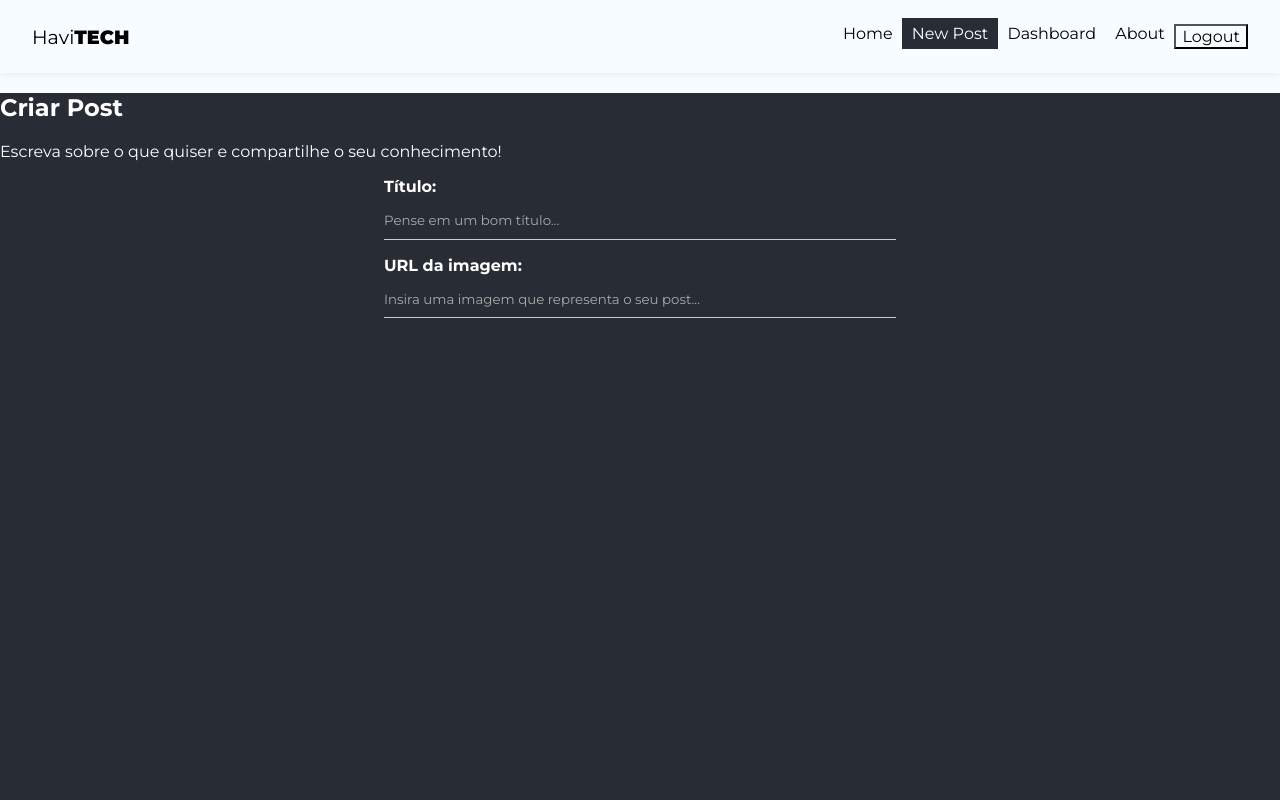
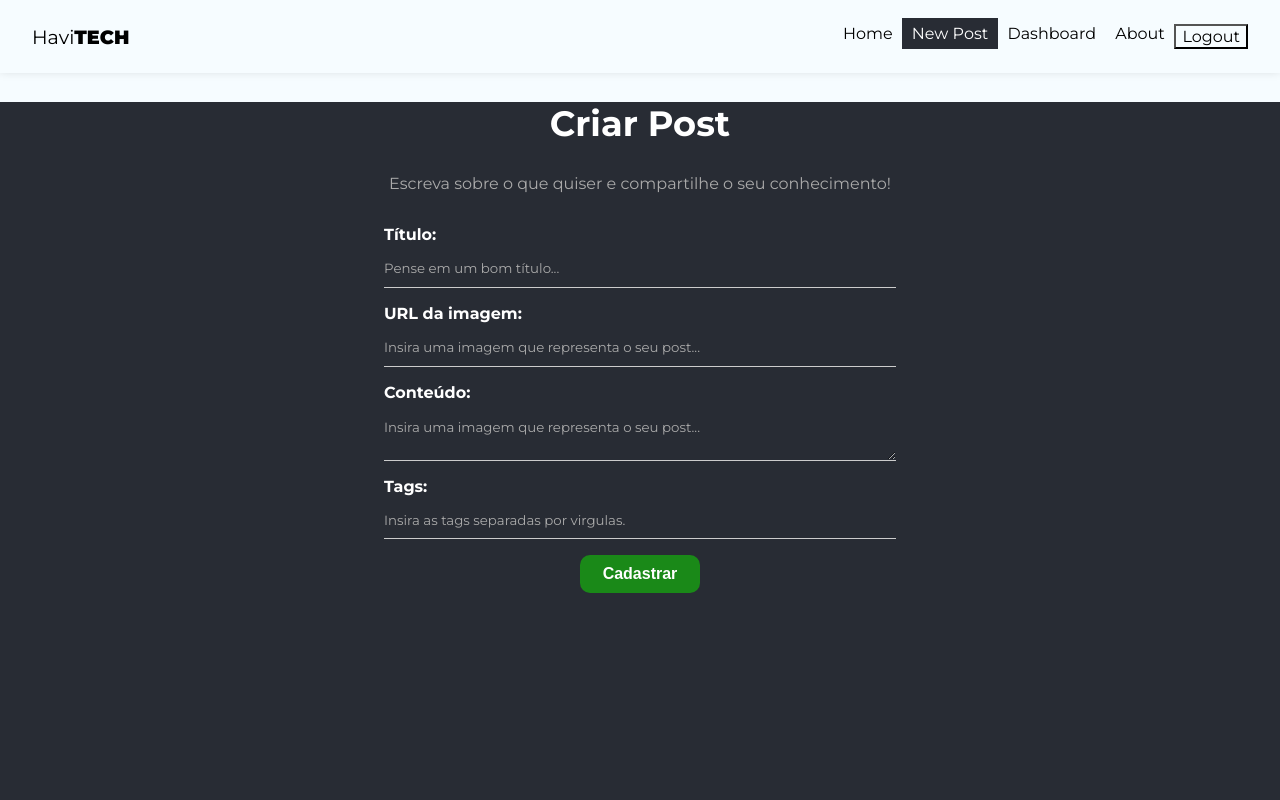
Before and after one commit to JonathasRosa/HaviTechProse, a React (Create React App) app in the folder miniblog/: page /post/create in a window 1280 px wide. Shown: the top 800 px of the page. Built offline with nearby package versions, Linux system fonts and the light colour scheme; no server answers; sample sign-in values are in the browser's storage.

Commit message:
Feat: Structuring the create post page

```diff
--- a/miniblog/src/pages/CreatePost/CreatePost.js
+++ b/miniblog/src/pages/CreatePost/CreatePost.js
@@ -4,7 +4,6 @@ import styles from './CreatePost.module.css';
 import { useState } from "react";
 import { useNavigate } from "react-router-dom";
 import { useAuthValue } from '../../context/AuthContext';
-
 
 const CreatePost = () => {
     const [title, setTitle] = useState("");
@@ -17,8 +16,8 @@ const CreatePost = () => {
         e.preventDefault();
     };
 
-  return (
-    <div>
+    return (
+        <div className={styles.create_post}>
         <h2>Criar Post</h2>
         <p>Escreva sobre o que quiser e compartilhe o seu conhecimento!</p>
         <form onSubmit={handleSubmit}>
@@ -40,13 +39,43 @@ const CreatePost = () => {
                 name="image"
                 required
                 placeholder='Insira uma imagem que representa o seu post...'
-                onChange={(e) => setTitle(e.target.value)}
-                value={title}
+                onChange={(e) => setImage(e.target.value)}
+                value={image}
                 />
             </label>
+            <label>
+                <span>Conteúdo:</span>
+                <textarea
+                type="text"
+                name="image"
+                required
+                placeholder='Insira uma imagem que representa o seu post...'
+                onChange={(e) => setBody(e.target.value)}
+                value={body}
+                ></textarea>
+            </label>
+            <label>
+                <span>Tags:</span>
+                <input
+                type="text"
+                name="tags"
+                required
+                placeholder='Insira as tags separadas por virgulas.'
+                onChange={(e) => setTags(e.target.value)}
+                value={tags}
+                />
+            </label>
+            <button className="btn">Cadastrar</button>
+            {/*{!loading && <button className="btn">Cadastrar</button>}
+            {loading && (
+                <button className="btn" disabled>
+                Aguarde...
+                </button>
+            )}
+            {error && <p className="error">{error}</p>}*/}
         </form>
     </div>
-  )
+    )
 }
 
 export default CreatePost;
--- a/miniblog/src/pages/CreatePost/CreatePost.module.css
+++ b/miniblog/src/pages/CreatePost/CreatePost.module.css
@@ -0,0 +1,11 @@
+.create_post {
+    text-align: center;
+}
+.create_post h2 {
+    font-size: 2.2em;
+}
+
+.create_post p {
+    color: #aaa;
+    margin-bottom: 2em;
+}
```
